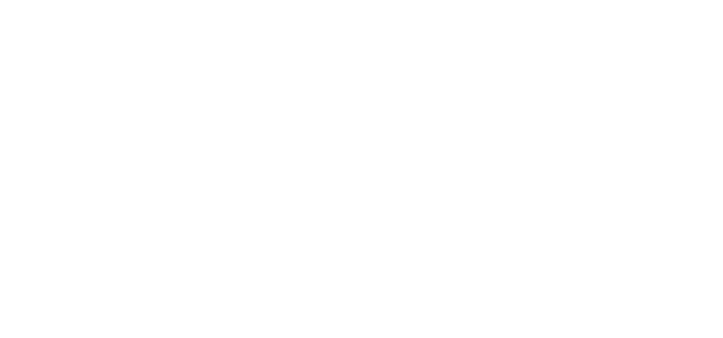
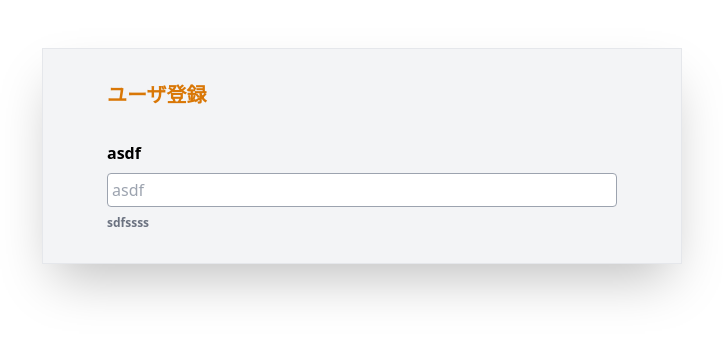
Before and after one commit to t-east/first-calender-frontend, a Nuxt app: page /login in a window 1280 px wide. Before the commit this address had no page. Shown: the top 338 px of the page, without its empty margins (278-1001 px from the left). Built offline with nearby package versions, Linux system fonts and the light colour scheme.

Commit message:
loginページ雛形作成

```diff
--- a/pages/index.vue
+++ /dev/null
@@ -1,9 +0,0 @@
-<template>
-  <Tutorial/>
-</template>
-
-<script lang="ts">
-import Vue from 'vue'
-
-export default Vue.extend({})
-</script>
--- /dev/null
+++ b/pages/login/index.vue
@@ -0,0 +1,31 @@
+<template>
+    <div>
+      <div class="flex justify-center">
+        <div class="my-12 py-8 px-16 bg-gray-100 w-1/2 shadow shadow-2xl border">
+            <h1 class="text-xl font-bold mb-8 text-yellow-600">
+                ユーザ登録
+            </h1>
+            <div>
+              <InputForm
+                label="asdf"
+                placeholder="asdf"
+                msg="sdfssss"
+              />
+            </div>
+      </div>
+    </div>
+  </div>
+</template>
+
+<script lang="ts">
+import Vue from 'vue'
+import InputForm from '~/components/molecules/InputForm.vue'
+import AtomButton from '~/components/atoms/AtomButton.vue'
+export default Vue.extend({
+  components: {
+    AtomButton,
+    InputForm
+  }
+
+})
+</script>
```
